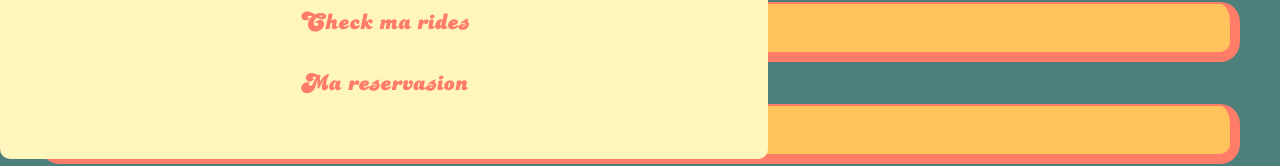
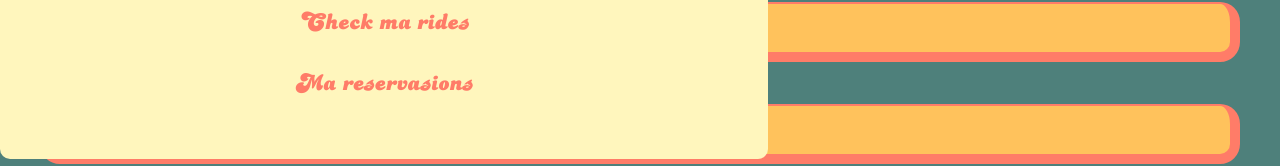
Before and after one commit to Cylecq/share-my-ride, a React (Vite) app in the folder frontend/: page /look in a window 1280 px wide. Both pictures are taken after a click on the button 34 px from the left and 33 px from the top of the page. Shown: the part 241-407 px from the top of the page. Built offline with nearby package versions, Linux system fonts and the light colour scheme.

Commit message:
ajout d'une lettre

```diff
--- a/frontend/src/components/BurgerMenu.jsx
+++ b/frontend/src/components/BurgerMenu.jsx
@@ -40,7 +40,7 @@ function BurgerMenu() {
             <Link to="/marides">Check ma rides</Link>
           </div>
           <div className="link">
-            <Link to="/ridesrented">Ma reservasion</Link>
+            <Link to="/ridesrented">Ma reservasions</Link>
           </div>
         </div>
       </button>
```
